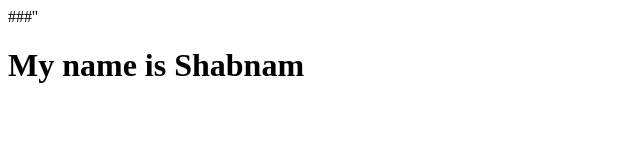
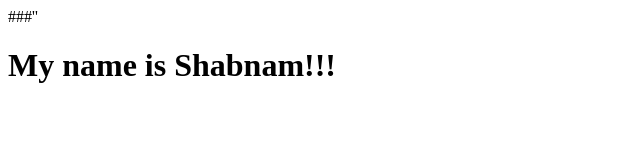
Before and after one commit to S-J-K123/first-github-project, a plain HTML site: page index.html in a window 1280 px wide. Shown: the full height of the page, 0-640 px from the left. Drawn offline with Linux system fonts and the light colour scheme.

Commit message:
Add exclamation Marks

```diff
--- a/index.html
+++ b/index.html
@@ -9,7 +9,7 @@
 <body>
 
 ###''
-<h1>My name is Shabnam</h1>
+<h1>My name is Shabnam!!!</h1>
 
 
 </body>
```
